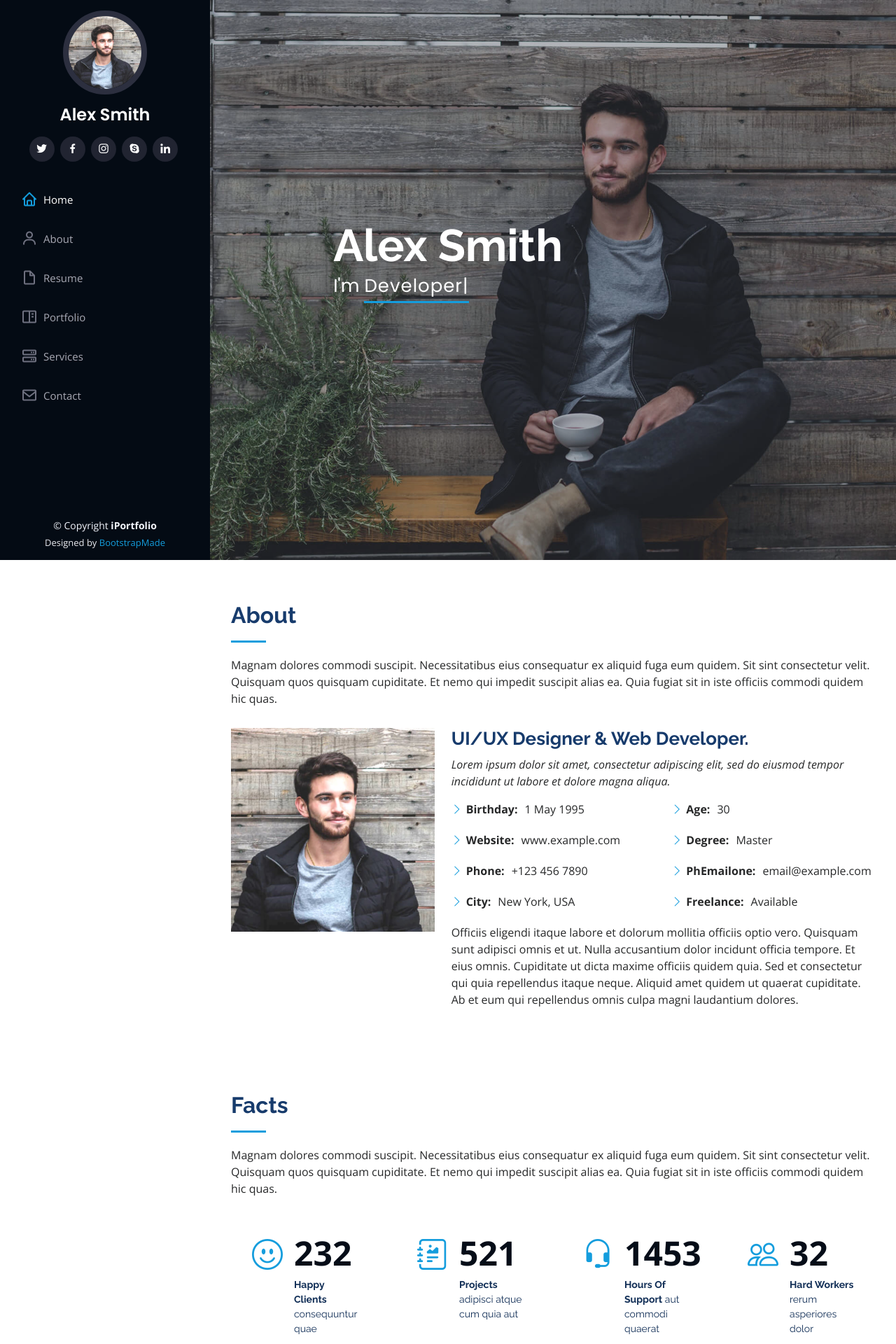
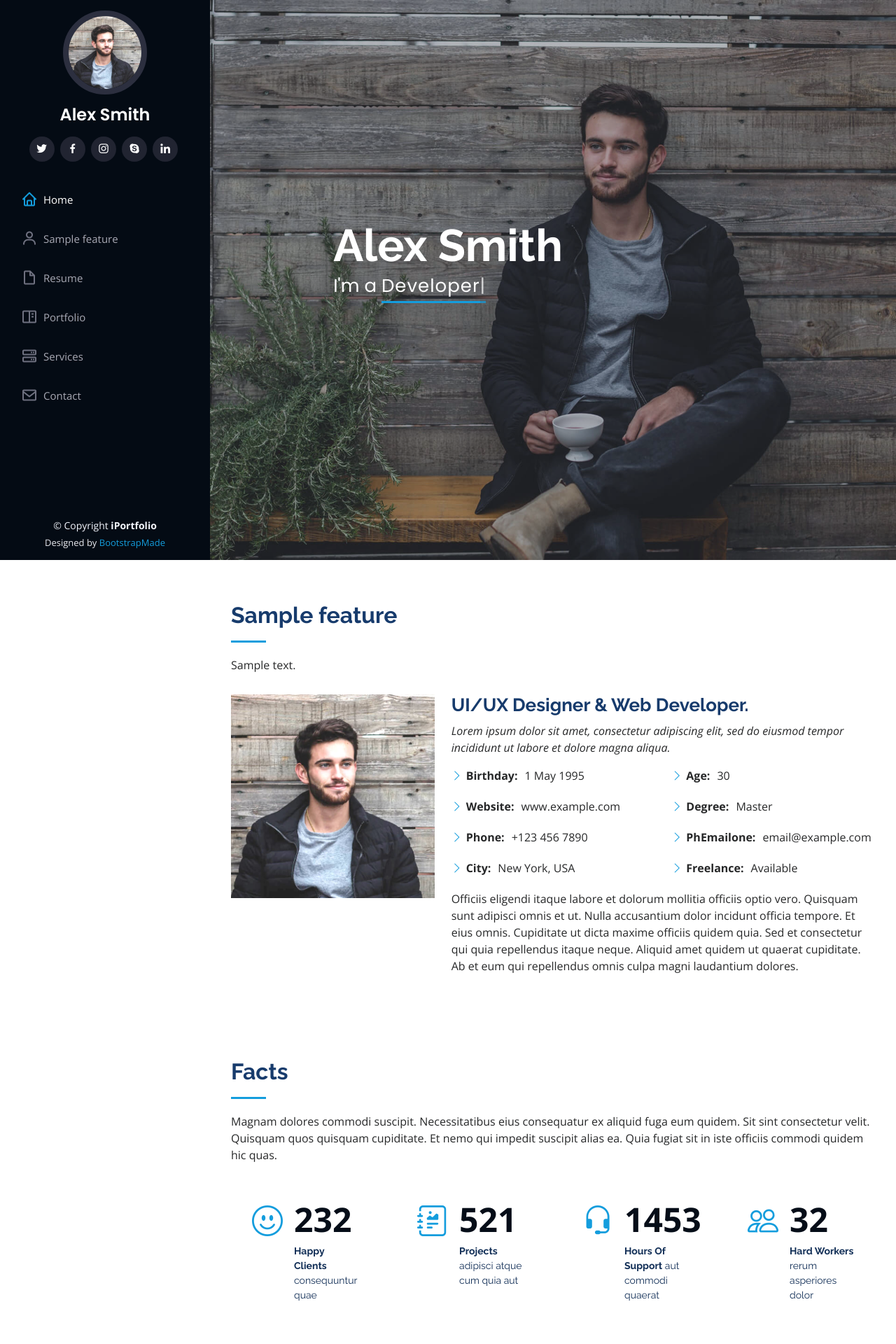
Before and after one commit to D1N2O3B4/djangotuts, a Django app: template templates/index.html in a window 1280 px wide. Shown: the top 1920 px of the page at 70% size. Run offline with Django 4.2, Linux system fonts and the light colour scheme; the template is opened without the code that fills it: most values are stand-ins (such as "Sample title", 1, 10 or a date in 2020); some libraries are stand-ins or nearby versions.

Commit message:
modified index.html with feature

```diff
--- a/templates/index.html
+++ b/templates/index.html
@@ -60,7 +60,7 @@
       <nav id="navbar" class="nav-menu navbar">
         <ul>
           <li><a href="#hero" class="nav-link scrollto active"><i class="bx bx-home"></i> <span>Home</span></a></li>
-          <li><a href="#about" class="nav-link scrollto"><i class="bx bx-user"></i> <span>About</span></a></li>
+          <li><a href="#about" class="nav-link scrollto"><i class="bx bx-user"></i> <span>{{feature.title}}</span></a></li>
           <li><a href="#resume" class="nav-link scrollto"><i class="bx bx-file-blank"></i> <span>Resume</span></a></li>
           <li><a href="#portfolio" class="nav-link scrollto"><i class="bx bx-book-content"></i> <span>Portfolio</span></a></li>
           <li><a href="#services" class="nav-link scrollto"><i class="bx bx-server"></i> <span>Services</span></a></li>
@@ -74,7 +74,7 @@
   <section id="hero" class="d-flex flex-column justify-content-center align-items-center">
     <div class="hero-container" data-aos="fade-in">
       <h1>Alex Smith</h1>
-      <p>I'm <span class="typed" data-typed-items="Designer, Developer, Freelancer, Photographer"></span></p>
+      <p>I'm a <span class="typed" data-typed-items="Data Analyst, Developer, Freelancer, Animator & 3D modeler"></span></p>
     </div>
   </section><!-- End Hero -->
 
@@ -85,8 +85,8 @@
       <div class="container">
 
         <div class="section-title">
-          <h2>About</h2>
-          <p>Magnam dolores commodi suscipit. Necessitatibus eius consequatur ex aliquid fuga eum quidem. Sit sint consectetur velit. Quisquam quos quisquam cupiditate. Et nemo qui impedit suscipit alias ea. Quia fugiat sit in iste officiis commodi quidem hic quas.</p>
+          <h2>{{feature.title}}</h2>
+          <p>{{feature.content}}</p>
         </div>
 
         <div class="row">
```
